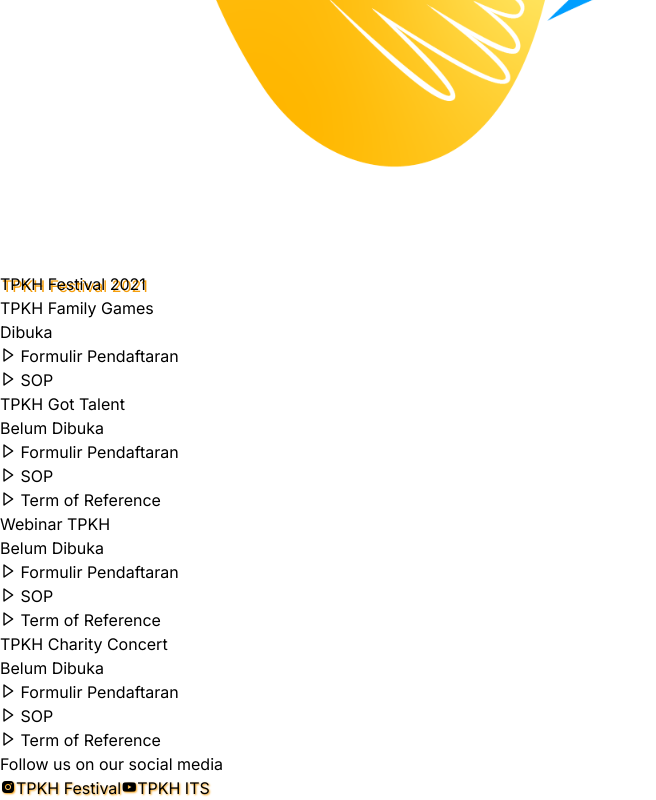
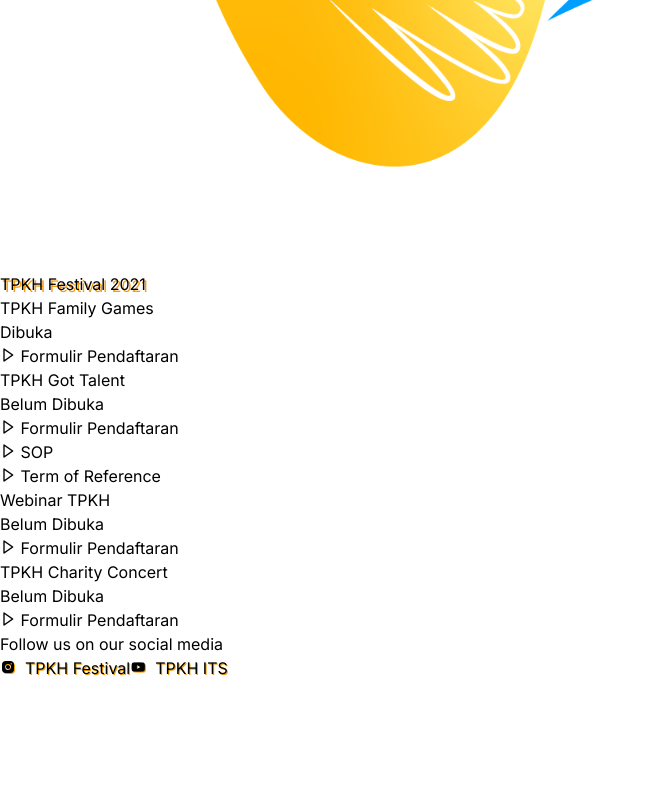
Before and after one commit to anandasatriaadi/TPKH-Festival, a Next.js app: page / in a window 1280 px wide. Shown: the part 1008-1808 px from the top of the page, without its empty margins (0-656 px from the left). After the commit the page ends 1688 px from the top, so only its background shows below. Built offline with nearby package versions, Linux system fonts and the light colour scheme.

Commit message:
Add TFG links

```diff
--- a/components/style.css
+++ b/components/style.css
@@ -12,6 +12,9 @@
   body {
     font-family: "Inter", sans-serif;
   }
+  ::selection {
+    background: rgba(0, 229, 203, 0.25);
+  }
   li {
     list-style: none;
   }
@@ -19,7 +22,7 @@
 
 @layer components {
   .gold-text-shadow {
-    text-shadow: 1px 1px 2px rgba(245, 158, 11, 1);
+    text-shadow: 1px 1px 0px rgba(245, 158, 11, 1);
   }
   .gold-text-shadow-2 {
     text-shadow: 2px 2px 0px rgba(245, 158, 11, 1);
--- a/pages/index.js
+++ b/pages/index.js
@@ -8,8 +8,10 @@ export default function Home() {
       title: "TPKH Family Games",
       isActive: "dibuka",
       links: [
-        { text: "Formulir Pendaftaran", href: "https://docs.google.com" },
-        { text: "SOP", href: "https://docs.google.com" },
+        {
+          text: "Formulir Pendaftaran",
+          href: "https://forms.gle/q1RGEyZCAFKd1hQ46",
+        },
       ],
     },
     {
@@ -26,8 +28,6 @@ export default function Home() {
       isActive: "belum",
       links: [
         { text: "Formulir Pendaftaran", href: "https://docs.google.com" },
-        { text: "SOP", href: "https://docs.google.com" },
-        { text: "Term of Reference", href: "https://docs.google.com" },
       ],
     },
     {
@@ -35,8 +35,6 @@ export default function Home() {
       isActive: "belum",
       links: [
         { text: "Formulir Pendaftaran", href: "https://docs.google.com" },
-        { text: "SOP", href: "https://docs.google.com" },
-        { text: "Term of Reference", href: "https://docs.google.com" },
       ],
     },
   ];
@@ -84,7 +82,7 @@ export default function Home() {
                     <li className="w-full">
                       {data.isActive === "dibuka" && (
                         <a
-                          className="text-left block font-bold hover:bg-gray-50 hover:bg-opacity-30 hover:scale-105 duration-200 py-2 px-3 rounded-2xl"
+                          className="text-left block font-bold bg-gray-50 bg-opacity-40 hover:bg-opacity-60 hover:scale-105 duration-200 py-2 px-3 rounded-2xl"
                           href={link.href}
                           target="_blank"
                           rel="noopener noreferrer"
@@ -95,9 +93,15 @@ export default function Home() {
                       {(data.isActive === "belum" ||
                         data.isActive === "ditutup") && (
                         <>
-                          <p className="text-left block font-bold 0 py-2 px-3 rounded-2xl cursor-default bg-gray-500 bg-opacity-20">
-                            <i class="bx bx-right-arrow"></i> {link.text}
-                          </p>
+                          <div className="relative">
+                            <p className="text-left block font-bold 0 py-2 px-3 rounded-2xl cursor-default bg-gray-500 bg-opacity-20">
+                              <i class="bx bx-right-arrow"></i> {link.text}
+                            </p>
+                            <div
+                              href="https://tpkhfestival.vercel.app"
+                              className="absolute top-0 bottom-0 left-0 right-0"
+                            ></div>
+                          </div>
                         </>
                       )}
                     </li>
@@ -112,15 +116,15 @@ export default function Home() {
           Follow us on our social media
         </h2>
         <footer className="sticky bottom-0 text-center w-full z-50 text-gray-50">
-          <div className="gold-text-shadow bg-gray-800 border-t-2 border-yellow-500 rounded-t-2xl max-w-md mx-auto flex m-0 items-center justify-center space-x-4">
+          <div className="text-sm gold-text-shadow py-1 bg-gray-800 border-t-2 border-l-2 border-r-2 border-yellow-500 rounded-t-2xl max-w-md mx-auto flex m-0 items-center justify-center space-x-4">
             <a
               className="flex items-center justify-center font-bold hover:bg-gray-50 hover:bg-opacity-30 hover:scale-105 duration-200 py-1 px-3 rounded-2xl"
               href="https://instagram.com/tpkhfestival"
               target="_blank"
               rel="noopener noreferrer"
             >
-              <i className="bx bxl-instagram-alt text-4xl"></i>
-              TPKH Festival
+              <i className="bx bxl-instagram-alt text-2xl"></i>
+              &nbsp;&nbsp;TPKH Festival
             </a>
             <a
               className="flex items-center justify-center font-bold hover:bg-gray-50 hover:bg-opacity-30 hover:scale-105 duration-200 py-1 px-3 rounded-2xl"
@@ -128,8 +132,8 @@ export default function Home() {
               target="_blank"
               rel="noopener noreferrer"
             >
-              <i className="bx bxl-youtube text-4xl"></i>
-              TPKH ITS
+              <i className="bx bxl-youtube text-2xl"></i>
+              &nbsp;&nbsp;TPKH ITS
             </a>
           </div>
         </footer>
```
